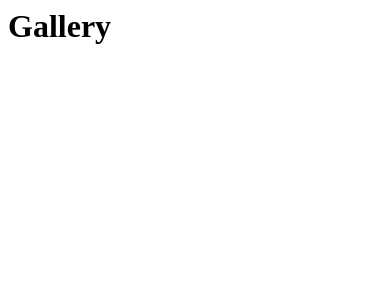
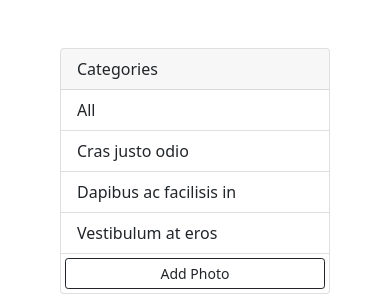
Before and after one commit to Im-Invisible/photo_album, a Django app: page / in a window 390 px wide. Shown: the top 300 px of the page. Run offline with Django 4.2, Linux system fonts and the light colour scheme.

Commit message:
Added the gallery template

```diff
--- a/photos/templates/photos/gallery.html
+++ b/photos/templates/photos/gallery.html
@@ -1 +1,52 @@
-<h1>Gallery</h1>
+<!DOCTYPE html>
+<html lang="en">
+<head>
+    <meta charset="UTF-8">
+    <meta http-equiv="X-UA-Compatible" content="IE=edge">
+    <meta name="viewport" content="width=device-width, initial-scale=1.0">
+    <title>Gallery</title>
+
+    <!-- CSS only -->
+    <link href="https://cdn.jsdelivr.net/npm/bootstrap@5.1.3/dist/css/bootstrap.min.css" rel="stylesheet" integrity="sha384-1BmE4kWBq78iYhFldvKuhfTAU6auU8tT94WrHftjDbrCEXSU1oBoqyl2QvZ6jIW3" crossorigin="anonymous">
+    <style>
+        .image-thumbail{
+            height: 200px;
+        }
+    </style>
+</head>
+<body class="m-5">
+
+    <div class="container">
+        <div class="row">
+            <div class="col-md-3">
+                <div class="card">
+                    <div class="card-header">
+                      Categories
+                    </div>
+                    <ul class="list-group list-group-flush">
+                      <li class="list-group-item">All</li>
+                      <li class="list-group-item">Cras justo odio</li>
+                      <li class="list-group-item">Dapibus ac facilisis in</li>
+                      <li class="list-group-item">Vestibulum at eros</li>
+                      <a class="btn btn-outline-dark btn-sm m-1" href="">Add Photo</a>
+                    </ul>
+                  </div>
+            </div>
+            <div class="col-md-9">
+                <div class="row">
+                    <div class="col-md-4">
+                        <div class="card my-2">
+                            <img class="image-thumbail" src="https://www.eminem.pro/wp-content/uploads/2014/08/Eminem-Rihanna-The-Monster-Tour-Pasadena-Rose-Bowl-02.jpg" alt="Card image cap">
+                            <div class="card-body">
+                              <small>Category: Legend</small>
+                            </div>
+                            <a class="btn btn-outline-dark btn-sm m-1" href="">View</a>
+                          </div>
+                    </div>
+                </div>
+            </div>
+        </div>
+    </div>
+
+</body>
+</html>
```
